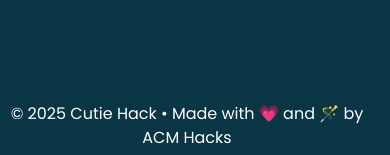
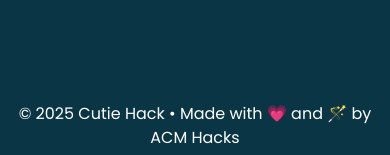
Before and after one commit to cutiehack-ucr/cutie-hack-2025, a Next.js app: page / in a window 390 px wide. Shown: the part 1810-1965 px from the top of the page. Built offline with nearby package versions, Linux system fonts and the light colour scheme; a web font is replaced by a local one.

Commit message:
feat: Tiny footer spacing fix

```diff
--- a/src/components/live/footer.tsx
+++ b/src/components/live/footer.tsx
@@ -1,6 +1,6 @@
 const Footer = () => {
   return (
-    <footer className="relative bottom-2 z-20 ml-auto mr-4 flex items-center justify-center pt-8 text-center font-poppins text-white lg:pt-24">{`© 2025 Cutie Hack • Made with 💗 and 🪄 by ACM Hacks`}</footer>
+    <footer className="relative bottom-2 z-20 ml-auto flex items-center justify-center pt-8 text-center font-poppins text-white lg:mr-4 lg:pt-24">{`© 2025 Cutie Hack • Made with 💗 and 🪄 by ACM Hacks`}</footer>
   );
 };
 
```
